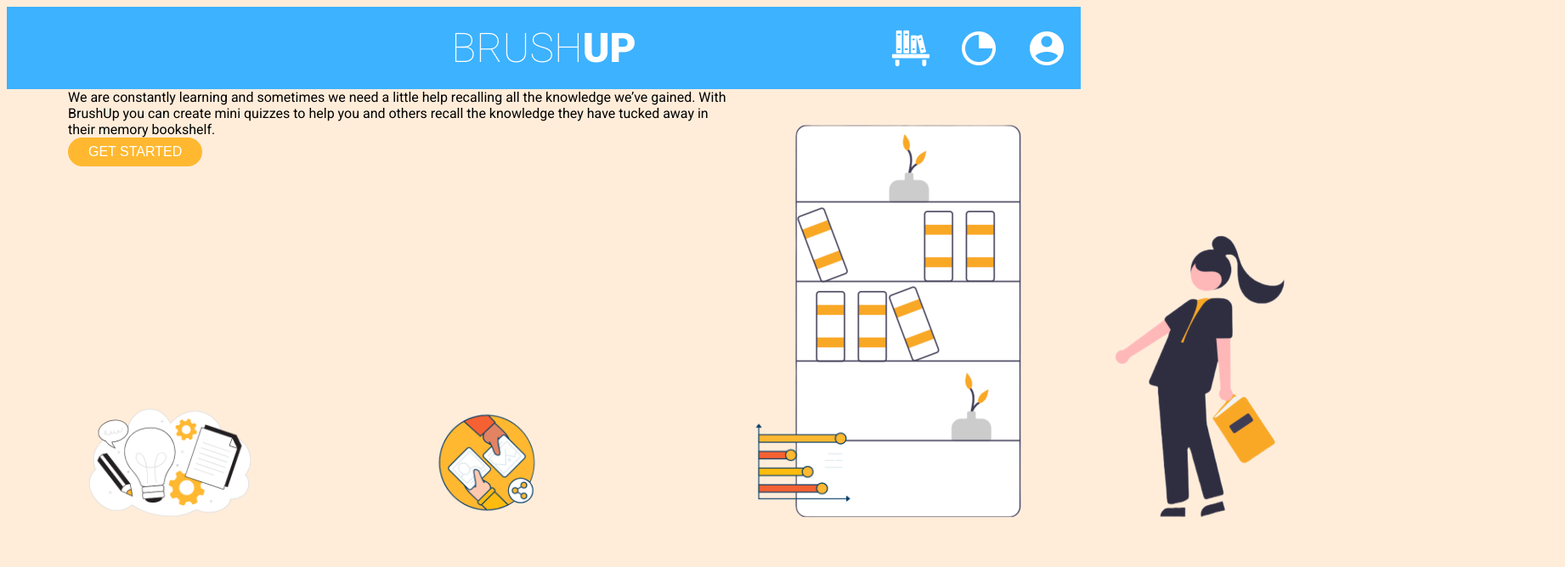
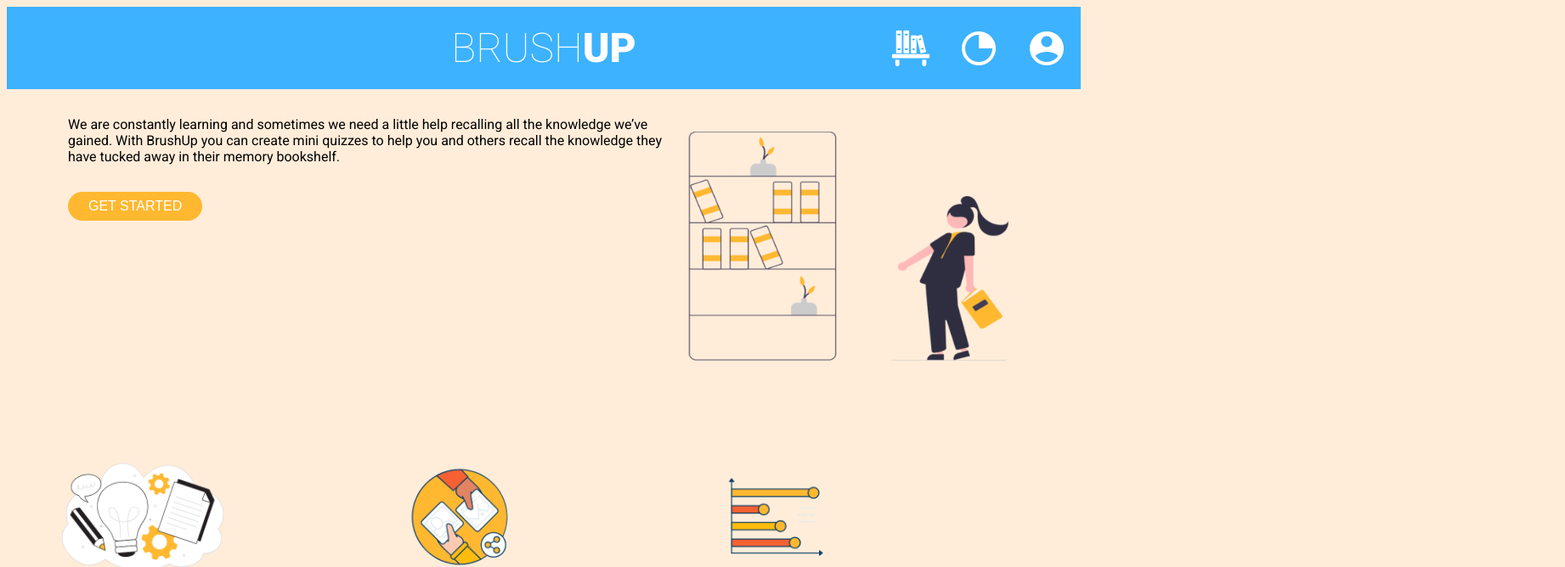
Before and after one commit to vtbano/BrushUp, a React (Create React App) app in the folder frontend/: page / in a window 1280 px wide. Shown: the top 668 px of the page at 85% size, 1842 px wide, since content can reach past the window. Built offline with nearby package versions, Linux system fonts and the light colour scheme.

Commit message:
add new Bookshelf image and also add css to home-display and bookshelf image

```diff
--- a/frontend/src/App.css
+++ b/frontend/src/App.css
@@ -69,7 +69,7 @@ footer {
 
 /* home */
 .book-shelf-girl {
-  background: none;
+  max-width: 100%;
 }
 
 .feature-img {
@@ -78,8 +78,9 @@ footer {
 }
 
 .home-display {
+  padding: 2em;
   display: grid;
-  grid-template-columns: 70% 30%;
+  grid-template-columns: 1fr 25em;
   width: 70em;
   height: 20em;
 }
@@ -286,6 +287,10 @@ footer {
   padding: 0.5em 1.5em;
   border-radius: 20px;
   border: none;
+}
+
+.btn-get-started {
+  margin-top: 2em;
 }
 
 .btn-add-correct-answer,
--- a/frontend/src/Home.js
+++ b/frontend/src/Home.js
@@ -11,7 +11,7 @@ const Home = ({}) => {
               {
                 "We are constantly learning and sometimes we need a little help recalling all the knowledge we’ve gained. With BrushUp you can create mini quizzes to help you and others recall the knowledge they have tucked away in their memory bookshelf. "
               }
-            </div>
+              <div>
                 <button
                   type="submit"
                   className="btn-get-started"
@@ -20,10 +20,11 @@ const Home = ({}) => {
                   GET STARTED
                 </button>
               </div>
+            </div>
+          </div>
           <div>
-            {" "}
             <img
-              src="../img/undraw_Bookshelves.png"
+              src="../img/Bookshelf.png"
               alt="Girl looking at bookshelf"
               className="book-shelf-girl"
             />
```
Also changed, not shown: frontend/public/img/Bookshelf.png (added). Lines whose indentation alone changed are shown as unchanged.
